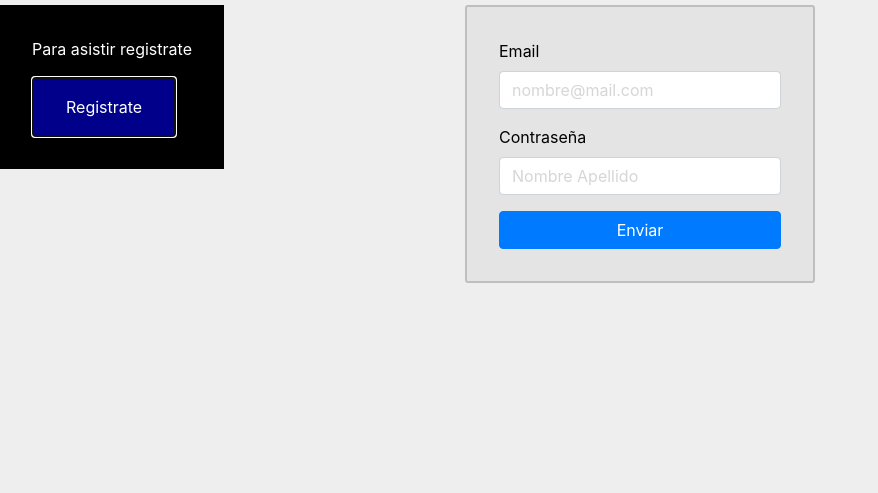
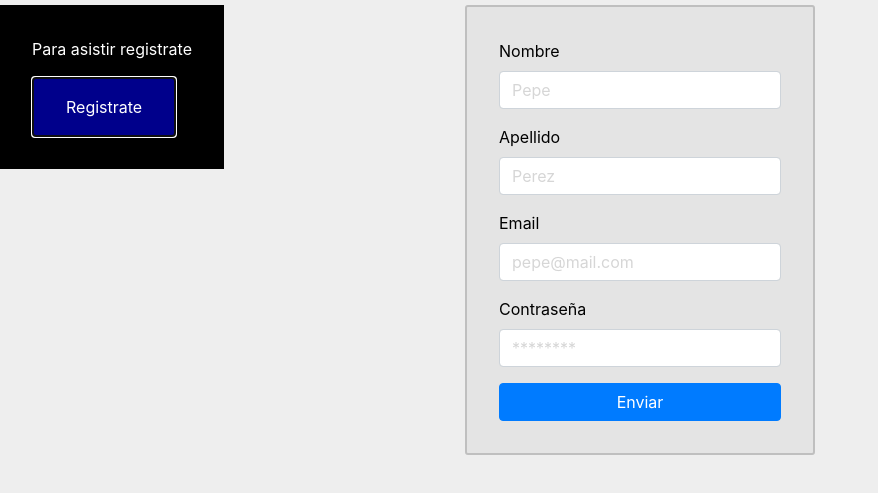
Before and after one commit to fvittorello/nodejs-express-practica, a website: page public/index.html in a window 1280 px wide. Both pictures are taken after a click on the button "Registrate". Shown: the part 197-690 px from the top of the page, without its empty margins (0-878 px from the left). Drawn offline with Linux system fonts and the light colour scheme.

Commit message:
fix(users form) add name and lastname inputs

```diff
--- a/public/index.html
+++ b/public/index.html
@@ -23,19 +23,29 @@
 		<section class="formulario row justify-content-center">
 			<form id="form-registrarse" class="hidden login-form">
 				<div class="form-group">
+					<label for="firstname">Nombre</label>
+					<input type="text" class="form-control" id="firstname" placeholder="Pepe" />
+				</div>
+
+				<div class="form-group">
+					<label for="lastname">Apellido</label>
+					<input type="text" class="form-control" id="lastname" placeholder="Perez" />
+				</div>
+
+				<div class="form-group">
 					<label for="email_input">Email</label>
 					<input
 						type="email"
 						class="form-control"
 						id="email_input"
-						placeholder="nombre@mail.com"
+						placeholder="pepe@mail.com"
 						aria-describedby="emailHelp"
 					/>
 				</div>
 
 				<div class="form-group">
 					<label for="contrasenia">Contraseña</label>
-					<input type="password" class="form-control" id="contrasenia" placeholder="Nombre Apellido" />
+					<input type="password" class="form-control" id="contrasenia" placeholder="********" />
 				</div>
 
 				<button type="submit" id="submit-user" class="btn btn-primary">Enviar</button>
```
